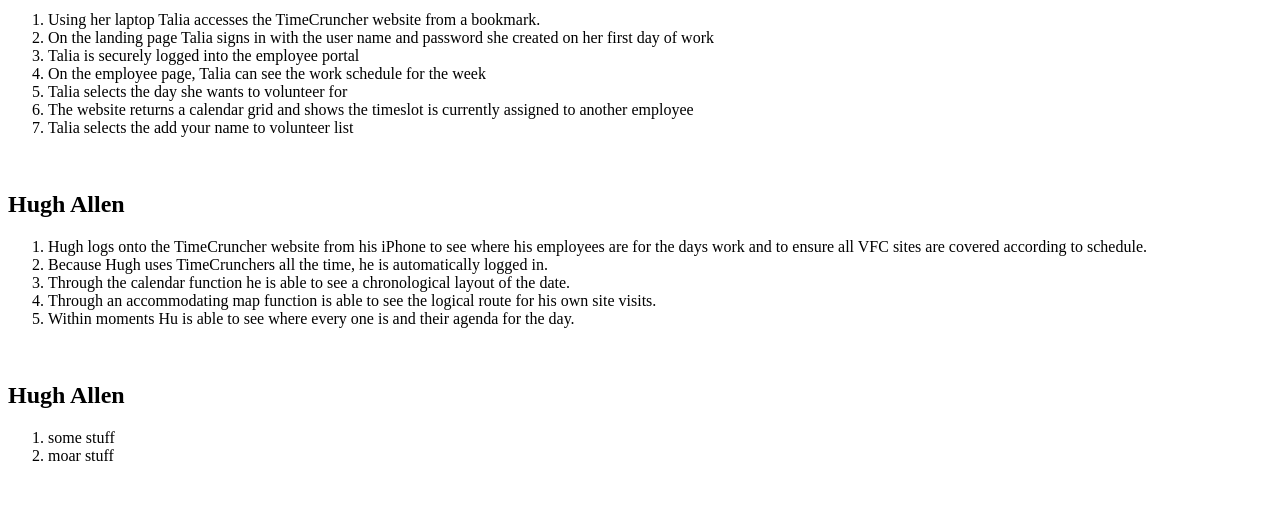
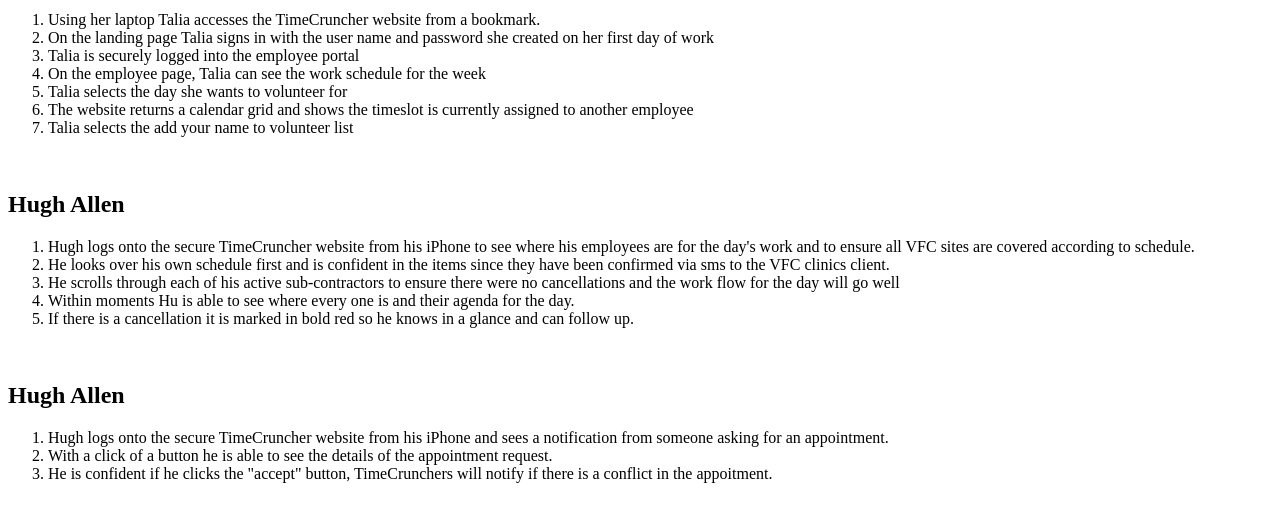
Before and after one commit to CreativeCorrie/time-crunchers, a PHP site: page /use-cases.php in a window 1280 px wide. Shown: the part 316-841 px from the top of the page. Before the commit the page ends 777 px from the top, so only its background shows below. Run offline with PHP 8.4, Linux system fonts and the light colour scheme.

Commit message:
Added another use case and use story for Hugh

```diff
--- a/public_html/epic/data-design/use-cases.php
+++ b/public_html/epic/data-design/use-cases.php
@@ -30,17 +30,20 @@
 
 		<h2>Hugh Allen</h2>
 		<ol>
-			<li>Hugh logs onto the TimeCruncher website from his iPhone to see where his employees are for the days work and to ensure all VFC sites are covered according to schedule.</li>
-			<li>Because Hugh uses TimeCrunchers all the time, he is automatically logged in.</li>
-			<li>Through the calendar function he is able to see a chronological layout of the date.</li>
-			<li>Through an accommodating map function is able to see the logical route for his own site visits.</li>
+			<li>Hugh logs onto the secure TimeCruncher website from his iPhone to see where his employees are for the day's work and to ensure all VFC sites are covered according to schedule.</li>
+			<li>He looks over his own schedule first and is confident in the items since they have been confirmed via sms to the VFC clinics client.</li>
+			<li>He scrolls through each of his active sub-contractors to ensure there were no cancellations and the work flow for the day will go well</li>
 			<li>Within moments Hu is able to see where every one is and their agenda for the day.</li>
+			<li>If there is a cancellation it is marked in bold red so he knows in a glance and can follow up.</li>
+
 		</ol><br>
 
 		<h2>Hugh Allen</h2>
 		<ol>
-			<li>some stuff</li>
-			<li>moar stuff</li>
+
+			<li>Hugh logs onto the secure TimeCruncher website from his iPhone and sees a notification from someone asking for an appointment.</li>
+			<li>With a click of a button he is able to see the details of the appointment request.</li>
+			<li>He is confident if he clicks the "accept" button, TimeCrunchers will notify if there is a conflict in the appoitment.</li>
 		</ol><br>
 
 	</body>
--- a/public_html/epic/personas/user-stories.php
+++ b/public_html/epic/personas/user-stories.php
@@ -14,5 +14,10 @@
 		<p>
 			As a daily routine, Hugh likes to quickly check out his agenda and the agenda of all of his sub-contractors
 		</p>
+
+		<h2>Hugh Allen</h2>
+		<p>
+			He sees a new entry marked in bold green signifying a meeting is wanted by someone and he needs to see if it fits in schedule and can add it easily.
+		</p>
 	</body>
 </html>
```
